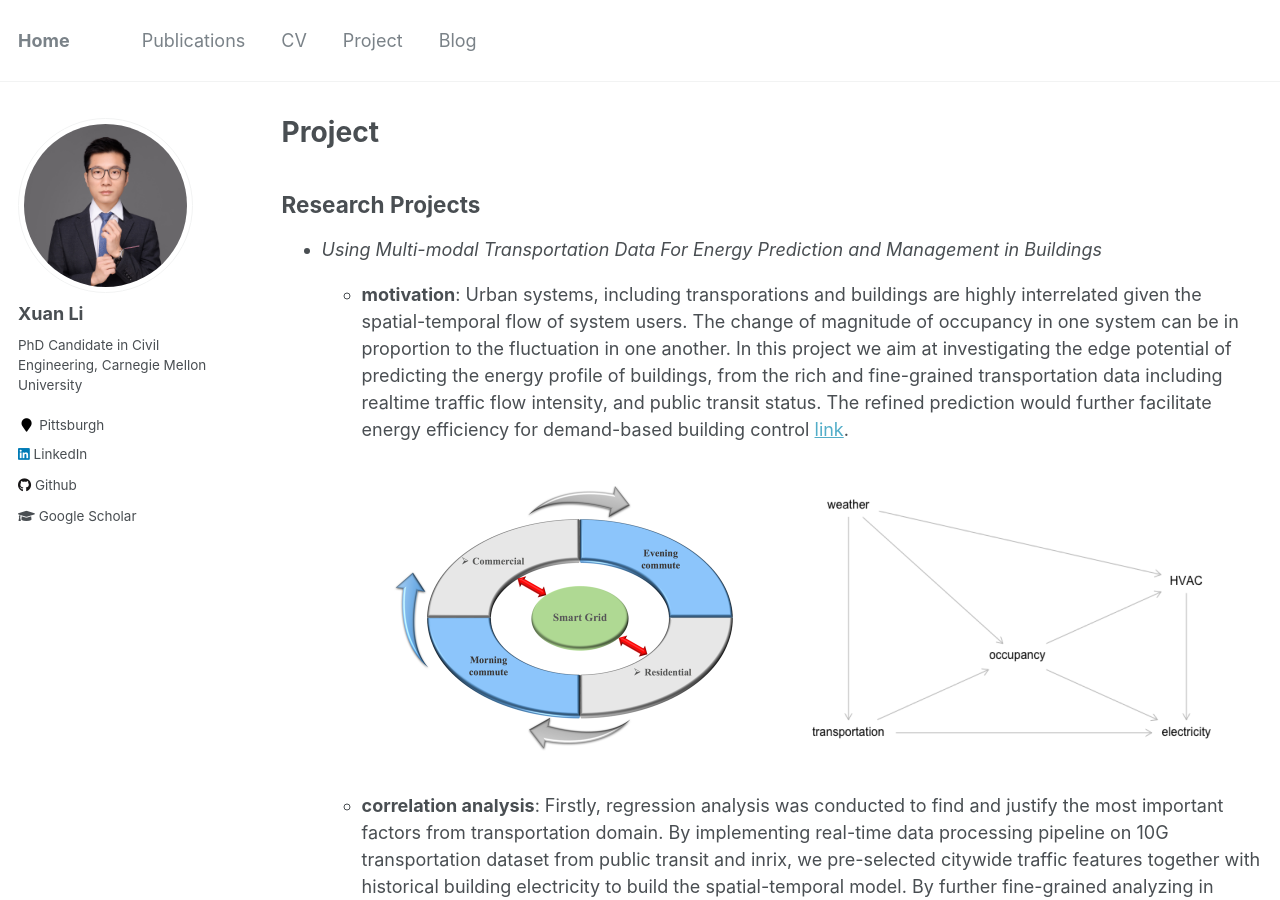
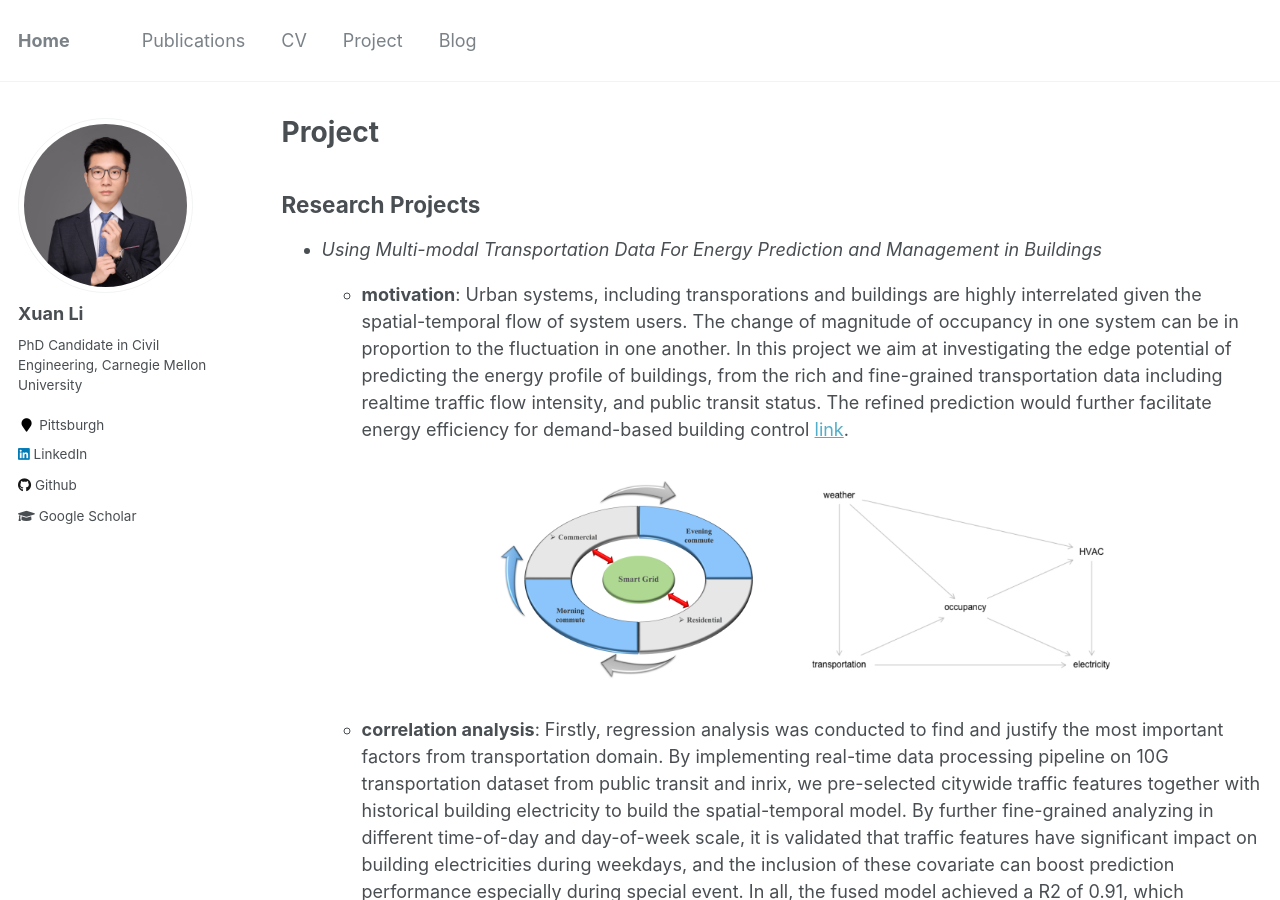
Before and after one commit to milanlx/milanlx.github.io, a Jekyll site: the page built from _pages/project.md, in a window 1280 px wide and 900 px high. Built offline with Jekyll 4.4.1, drawn with Linux system fonts in a browser that asks for light colours.

Commit message:
Update project.md

```diff
--- a/_pages/project.md
+++ b/_pages/project.md
@@ -14,7 +14,7 @@ Research Projects
 * *Using Multi-modal Transportation Data For Energy Prediction and Management in Buildings*
   * **motivation**: Urban systems, including transporations and buildings are highly interrelated given the spatial-temporal flow of system users. The change of magnitude of occupancy in one system can be in proportion to the fluctuation in one another. In this project we aim at investigating the edge potential of predicting the energy profile of buildings, from the rich and fine-grained transportation data including realtime traffic flow intensity, and public transit status. The refined prediction would further facilitate energy efficiency for demand-based building control [link](https://www.nsf.gov/awardsearch/showAward?AWD_ID=1637222).
 
-      <p align="center"><img width="870" height="300" src='/images/transResearch/motivation.png'></p>
+      <p align="center"><img width="650" height="225" src='/images/transResearch/motivation.png'></p>
 
    * **correlation analysis**: Firstly, regression analysis was conducted to find and justify the most important factors from transportation domain. By implementing real-time data processing pipeline on 10G transportation dataset from public transit and inrix, we pre-selected citywide traffic features together with historical building electricity to build the spatial-temporal model. By further fine-grained analyzing in different time-of-day and day-of-week scale, it is validated that traffic features have significant impact on building electricities during weekdays, and the inclusion of these covariate can boost prediction performance especially during special event. In all, the fused model achieved a R2 of 0.91, which improved 18% when compared with baseline. The details of the project can be found [here](https://milanlx.github.io/files/trans_to_building_baseline.pdf)
 
```
